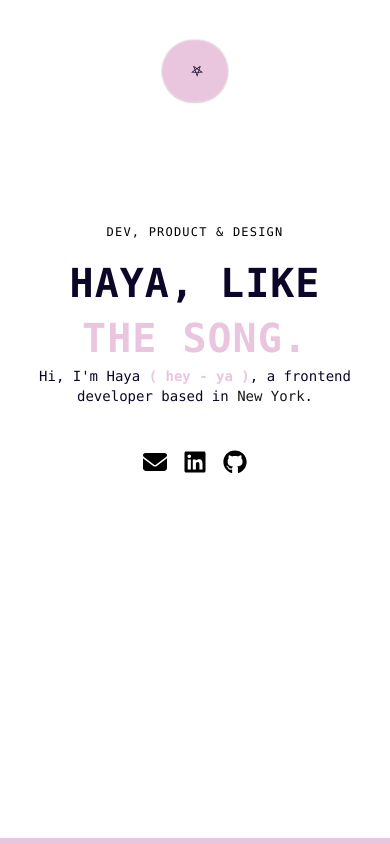
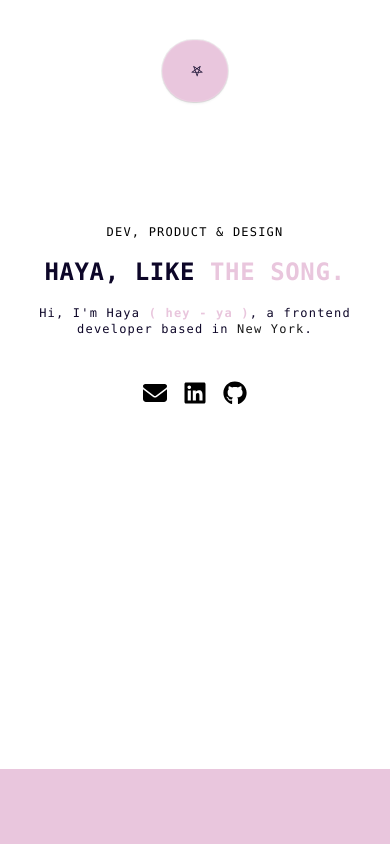
Before and after one commit to hayamaj/portfolio2, a Next.js app: page / in a window 390 px wide. Shown: the top 844 px of the page. Built offline with nearby package versions, Linux system fonts and the light colour scheme.

Commit message:
small teaks

```diff
--- a/components/About.tsx
+++ b/components/About.tsx
@@ -28,7 +28,7 @@
           </h1>
   */}
           <p className="lg:text-lg lowercase lg:font-medium font-medium text-sm text-justify max-w-lg text-[#0D0628] p-4 mb-8">
-          I&apos;m Haya AlMajali, and I just graduated from Boston University <span className="text-[#0D0628] font-bold">( woohoo! )</span>. I&apos;m a software developer based in New York, specializing in <span className="font-medium text-[#0D0628]">JavaScript</span>, <span className="font-medium text-[#0D0628]">TypeScript</span>, <span className="font-medium text-[#0D0628]">React</span>, and <span className="font-medium text-[#0D0628]">Next.js</span>. I&apos;m a quick learner with a creative eye and a passion for merging Tech, Product & Design.
+          I&apos;m Haya AlMajali, and I just graduated from Boston University <span className="text-[#0D0628] font-bold">(woohoo!)</span>. I&apos;m a software developer based in New York, specializing in <span className="font-medium text-[#0D0628]">JavaScript</span>,<span className="font-medium text-[#0D0628]">TypeScript</span>,<span className="font-medium text-[#0D0628]">React</span>, and<span className="font-medium text-[#0D0628]">Next.js</span>. I&apos;m a quick learner with a creative eye and a passion for merging Tech, Product & Design.
           </p>
           <div><MagicButton title="about" icon={<FaLocationArrow />} position= "right" />
                 </div>
--- a/components/Hero.tsx
+++ b/components/Hero.tsx
@@ -2,7 +2,7 @@
 import { Spotlight } from './ui/Spotlight';
 import { TextGenerateEffect } from './ui/TextGenerateEffect';
 import MagicButton from './ui/MagicButton';
-import { FaLinkedin, FaGithub, FaEnvelope, FaLocationArrow } from "react-icons/fa6";
+import { FaLinkedin, FaGithub, FaEnvelope, FaLocationArrow, FaArrowDown } from "react-icons/fa6";
 
 const Hero = () => {
     return (
@@ -23,8 +23,8 @@
         <div className="flex justify-center relative my-20 z-10">
             <div className="max-w-[89vw] md:max-w-2xl lg:max-w-[60vw] flex flex-col items-center justify-center">
                 <h2 className="uppercase tracking-widest text-xs text-center font-medium max-w-80 text-black">DEV, PRODUCT & DESIGN</h2>
-                <TextGenerateEffect className="text-center text-[40px] md:text-6xl lg:text-6xl" words={'HAYA, LIKE THE SONG.'} />
-                <p className="text-center font-light md:tracking-wider mb-4 text-sm md:text-lg lg:text-xl text-[#0D0628]">Hi, I&apos;m Haya <span className="text-[#E9C6DD] font-bold">( hey - ya )</span>, a frontend developer based in <span className="text-neutral-900 font-medium">New York</span>.</p>
+                <TextGenerateEffect className="text-center text-[40px] text-2xl md:text-6xl lg:text-6xl" words={'HAYA, LIKE THE SONG.'} />
+                <p className="text-center font-light tracking-widest md:tracking-wider mb-4 text-xs md:text-lg lg:text-xl text-[#0D0628] mt-4">Hi, I&apos;m Haya <span className="text-[#E9C6DD] font-bold">( hey - ya )</span>, a frontend developer based in <span className="text-neutral-900 font-medium">New York</span>.</p>
                 {/*<a href="#about"><MagicButton title="about" icon={<FaLocationArrow />} position= "right" />
                 </a>*/}
                 <div className="flex items-center justify-center mt-7 mb-3 space-x-4">
```
